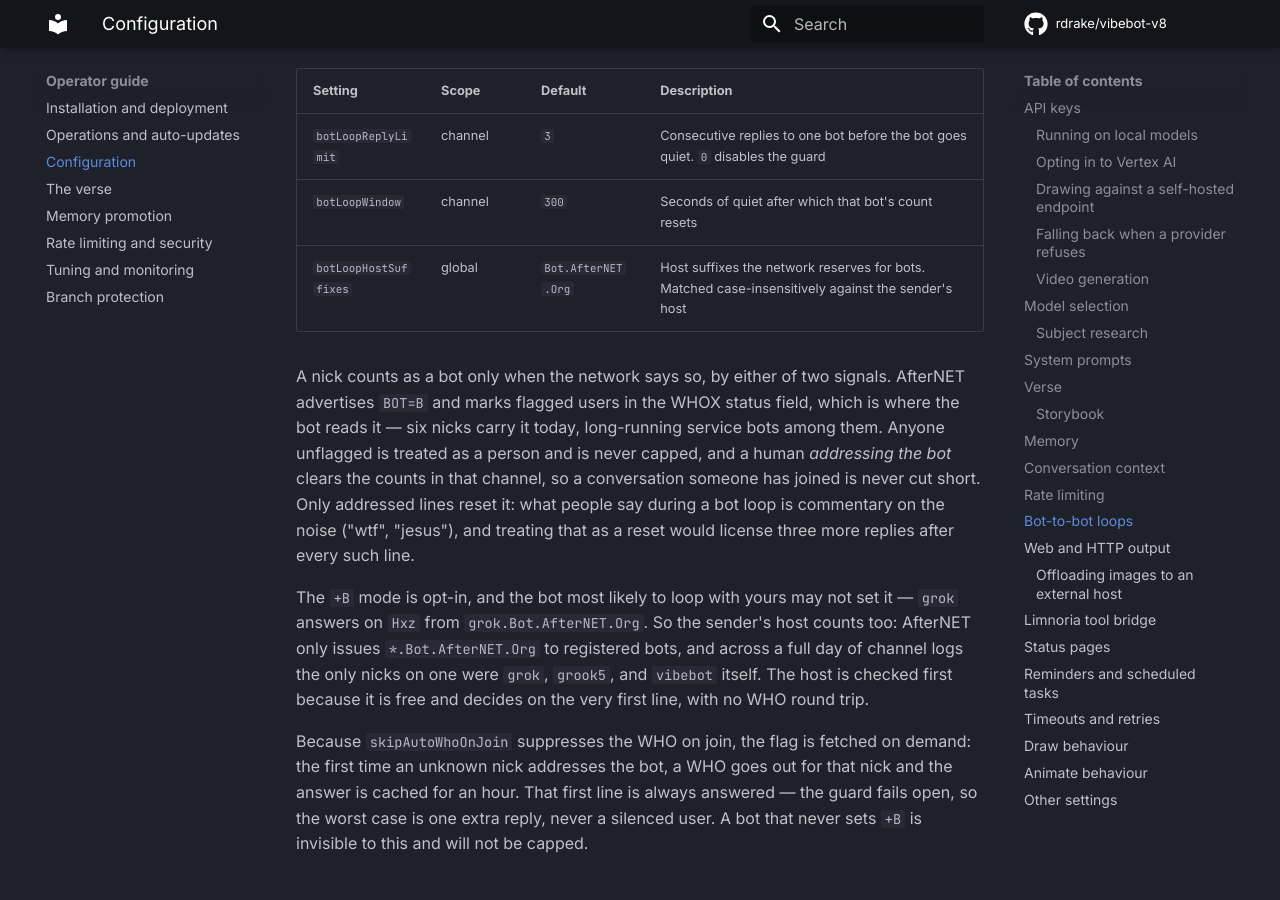
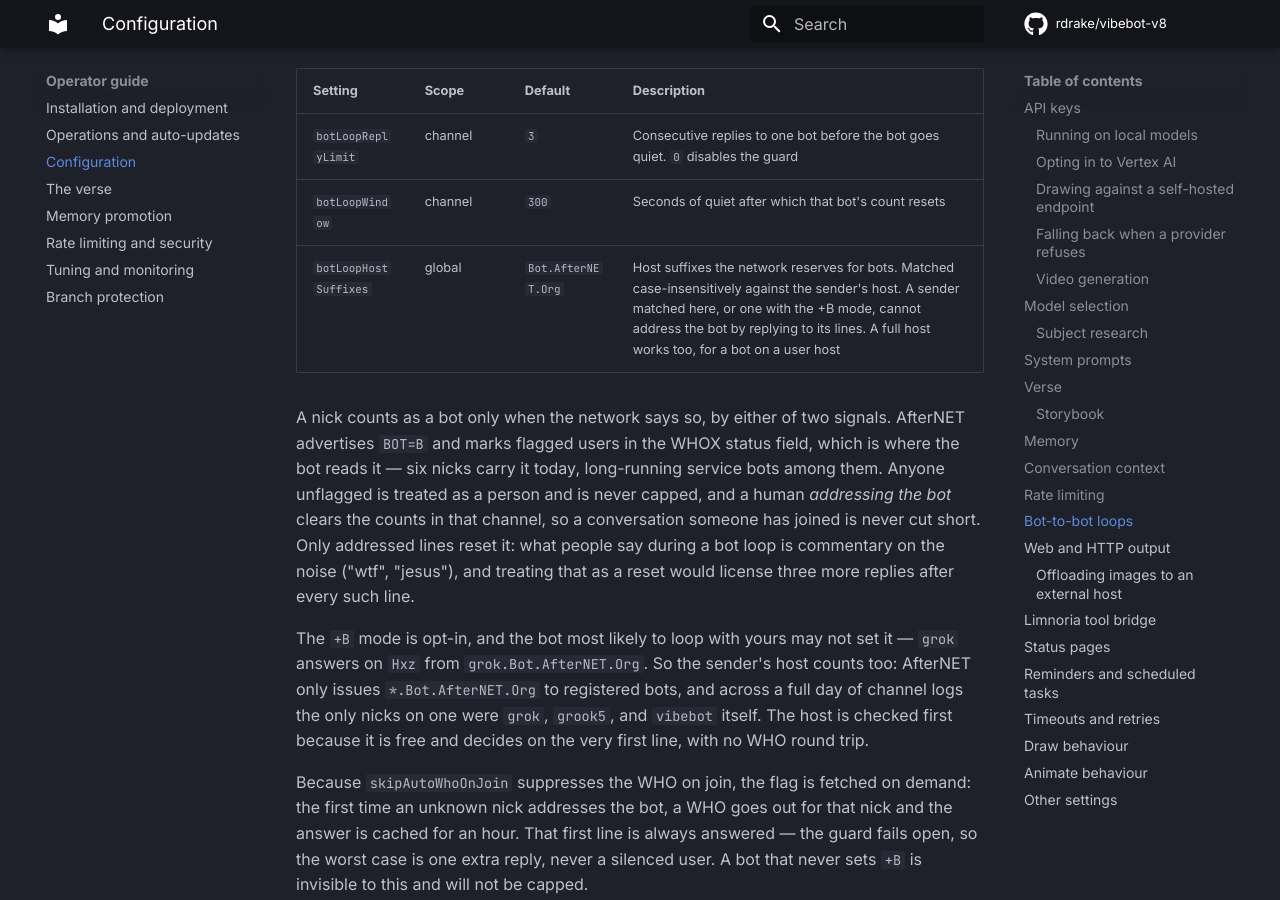
Before and after one commit to rdrake/vibebot-v8, an MkDocs documentation site: the page built from docs/guide/operator/configuration.md, in a window 1280 px wide and 900 px high, scrolled down 11583 px. Built offline with MkDocs 1.6.1 and Material for MkDocs 9.7.7, drawn with Linux system fonts in a browser that asks for light colours; comment, search, counter and statistics services are not loaded.

Commit message:
docs(chat): botLoopHostSuffixes also gates reply addressing

```diff
--- a/docs/guide/operator/configuration.md
+++ b/docs/guide/operator/configuration.md
@@ -281,7 +281,7 @@ Two bots that answer each other never get bored, so replies to another bot are c
 |---------|-------|---------|-------------|
 | `botLoopReplyLimit` | channel | `3` | Consecutive replies to one bot before the bot goes quiet. `0` disables the guard |
 | `botLoopWindow` | channel | `300` | Seconds of quiet after which that bot's count resets |
-| `botLoopHostSuffixes` | global | `Bot.AfterNET.Org` | Host suffixes the network reserves for bots. Matched case-insensitively against the sender's host |
+| `botLoopHostSuffixes` | global | `Bot.AfterNET.Org` | Host suffixes the network reserves for bots. Matched case-insensitively against the sender's host. A sender matched here, or one with the +B mode, cannot address the bot by replying to its lines. A full host works too, for a bot on a user host |
 
 A nick counts as a bot only when the network says so, by either of two signals. AfterNET advertises `BOT=B` and marks flagged users in the WHOX status field, which is where the bot reads it — six nicks carry it today, long-running service bots among them. Anyone unflagged is treated as a person and is never capped, and a human *addressing the bot* clears the counts in that channel, so a conversation someone has joined is never cut short. Only addressed lines reset it: what people say during a bot loop is commentary on the noise ("wtf", "jesus"), and treating that as a reset would license three more replies after every such line.
 
```
Also changed, not shown: docs/guide/user/getting-started.md (+1 -1 lines), 1 other file.
